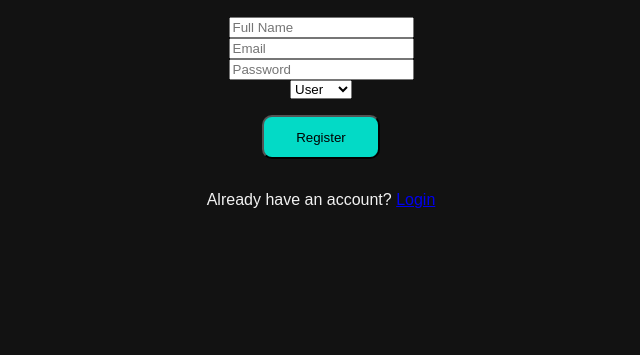
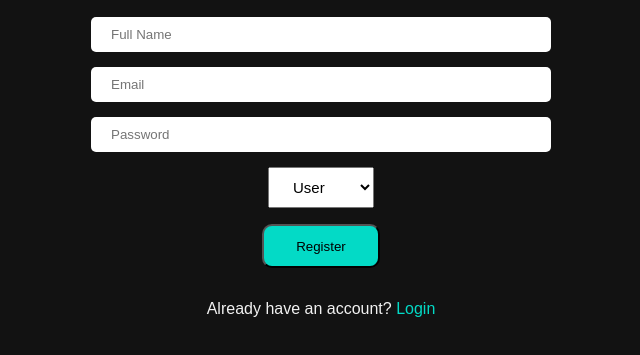
Before and after one commit to Pratham-Taikar/E-gramPanchayat, a website with bundled scripts: page components/register.html in a window 1280 px wide. Shown: the part 83-438 px from the top of the page, without its empty margins (319-959 px from the left). Built offline with nearby package versions, Linux system fonts and the light colour scheme; some packages are replaced by stand-ins of ours; no server answers.

Commit message:
Css changed for login/register

```diff
--- a/assets/css/style.css
+++ b/assets/css/style.css
@@ -9,12 +9,32 @@ body {
   font-family: 'Montserrat', sans-serif;
   margin: 0;
 }
+
 .container {
   max-width: 1200px;
   margin: auto;
   text-align: center;
   padding: 2rem;
 }
+
+.container input{
+  padding: 10px 20px;
+  width: 35%;
+  margin-bottom: 15px;
+  border-radius: 5px;
+  border: 0;
+}
+
+.container a{
+  text-decoration: none;
+  color: #03dac6;
+}
+
+.container select{
+  padding: 10px 20px;
+  font-size: 15px;
+}
+
 .btn {
   background: var(--primary);
   color: #000;
@@ -23,6 +43,7 @@ body {
   text-decoration: none;
   border-radius: 10px;
 }
+
 @media screen and (max-width: 768px) {
   .container { padding: 1rem; }
 }
@@ -173,7 +194,6 @@ tr:nth-child(even) {
   margin: 6px 4px 0 0;
 }
 
-
 .update-profile-form textarea {
   display: block;
   margin: 8px 0;
```
Also changed, not shown: components/index.html (+1 -0 lines).
